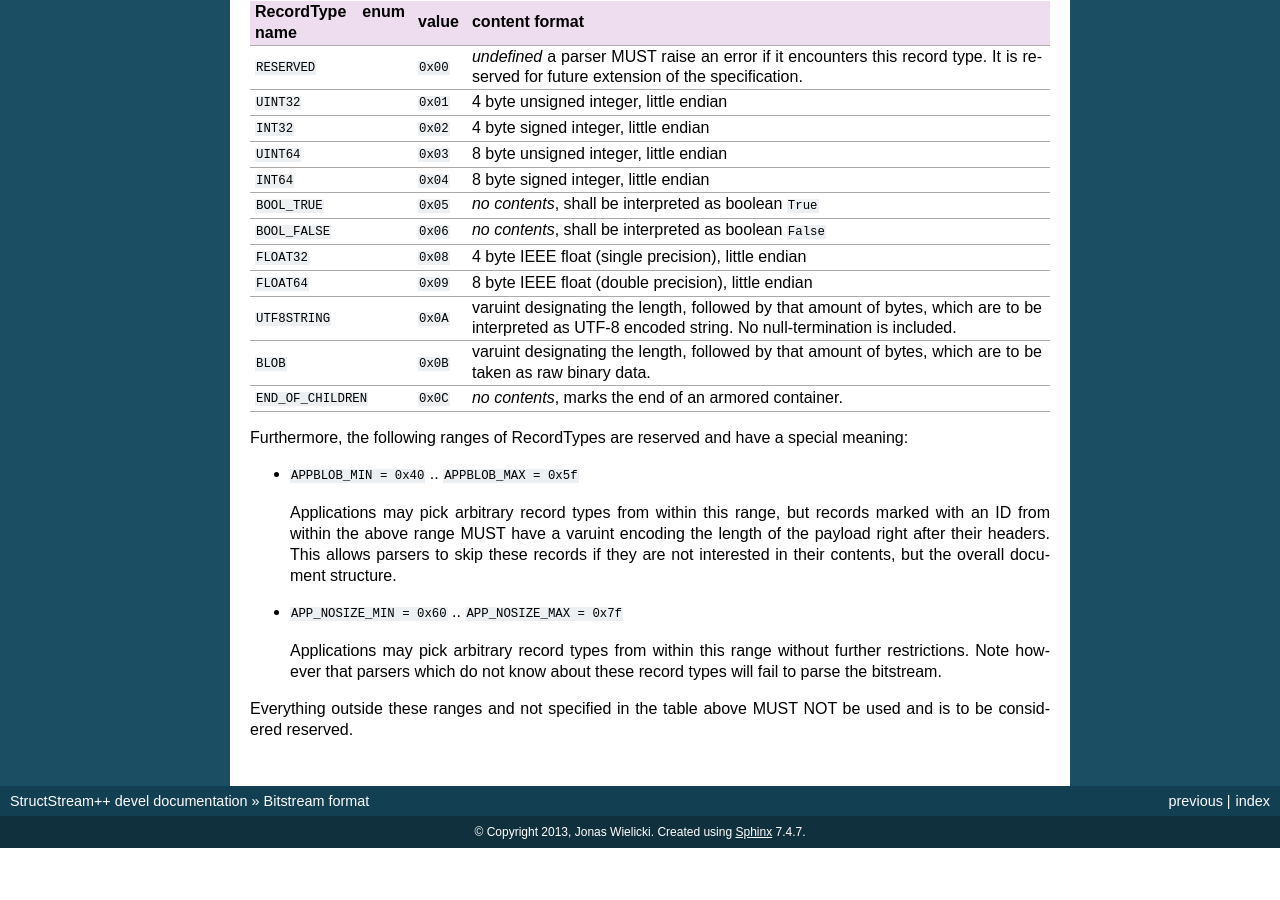
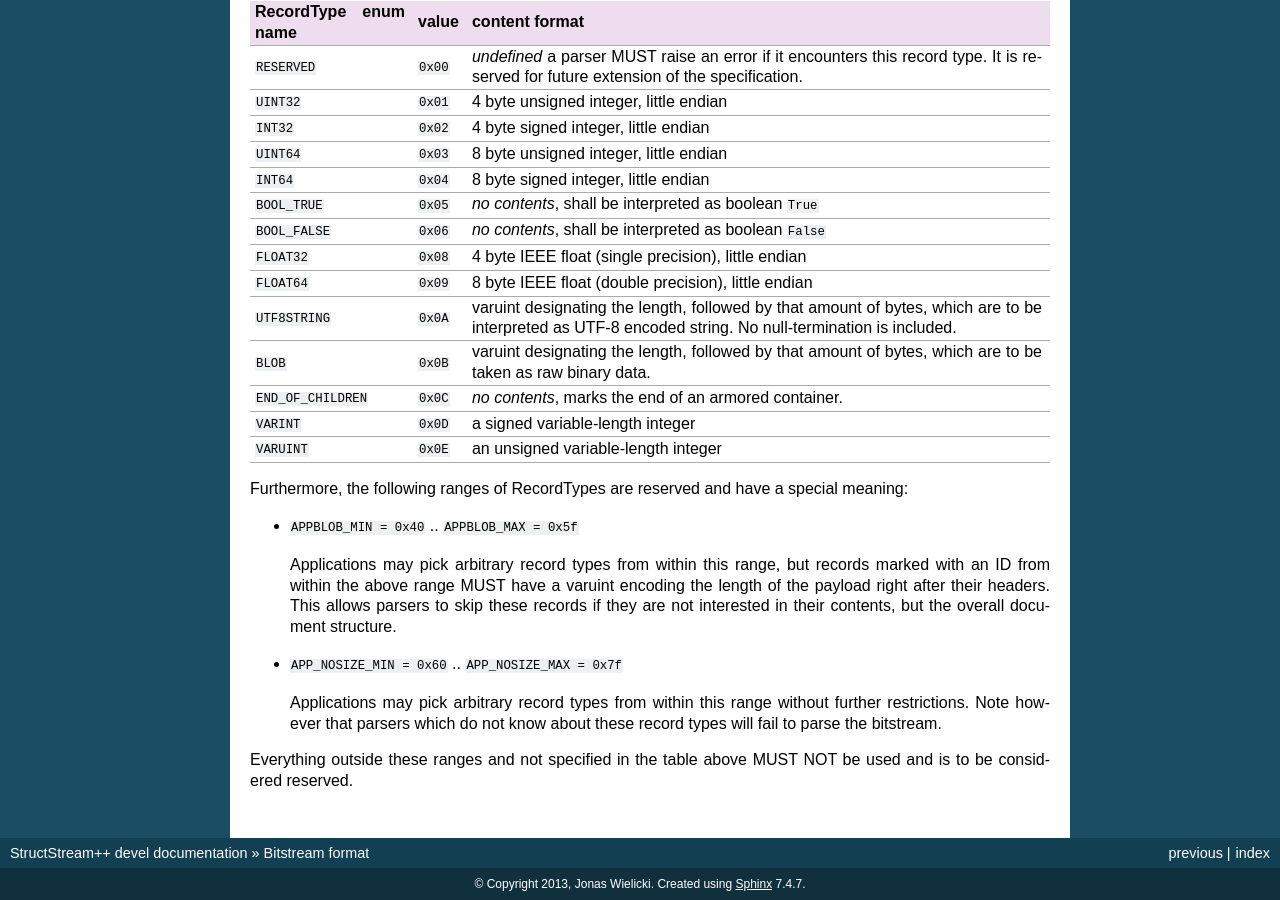
Before and after one commit to horazont/structstream, a Sphinx documentation site: the page built from docs/format.rst, in a window 1280 px wide and 900 px high, scrolled down 1875 px. Built offline with Sphinx 7.4.7, drawn with Linux system fonts in a browser that asks for light colours; before the commit the page ends 2723 px from its top, so only the background shows below that.

Commit message:
Add docs for VAR(U)INT record types

```diff
--- a/docs/format.rst
+++ b/docs/format.rst
@@ -144,6 +144,8 @@ RecordType enum name value    content format
                               are to be taken as raw binary data.
 ``END_OF_CHILDREN``  ``0x0C`` *no contents*, marks the end of an
                               armored container.
+``VARINT``           ``0x0D`` a signed variable-length integer
+``VARUINT``          ``0x0E`` an unsigned variable-length integer
 ==================== ======== =======================================
 
 Furthermore, the following ranges of RecordTypes are reserved and have
```
